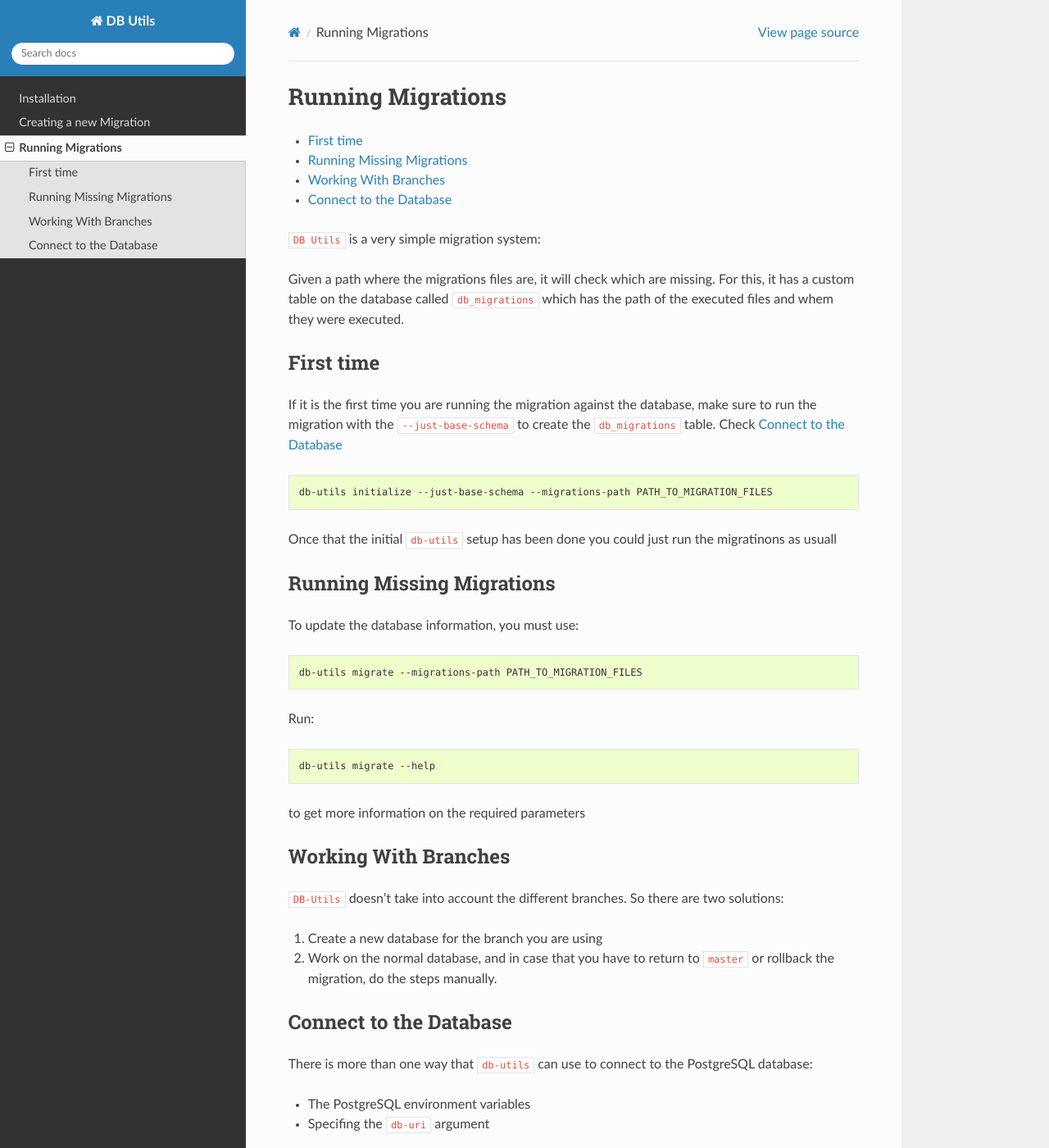
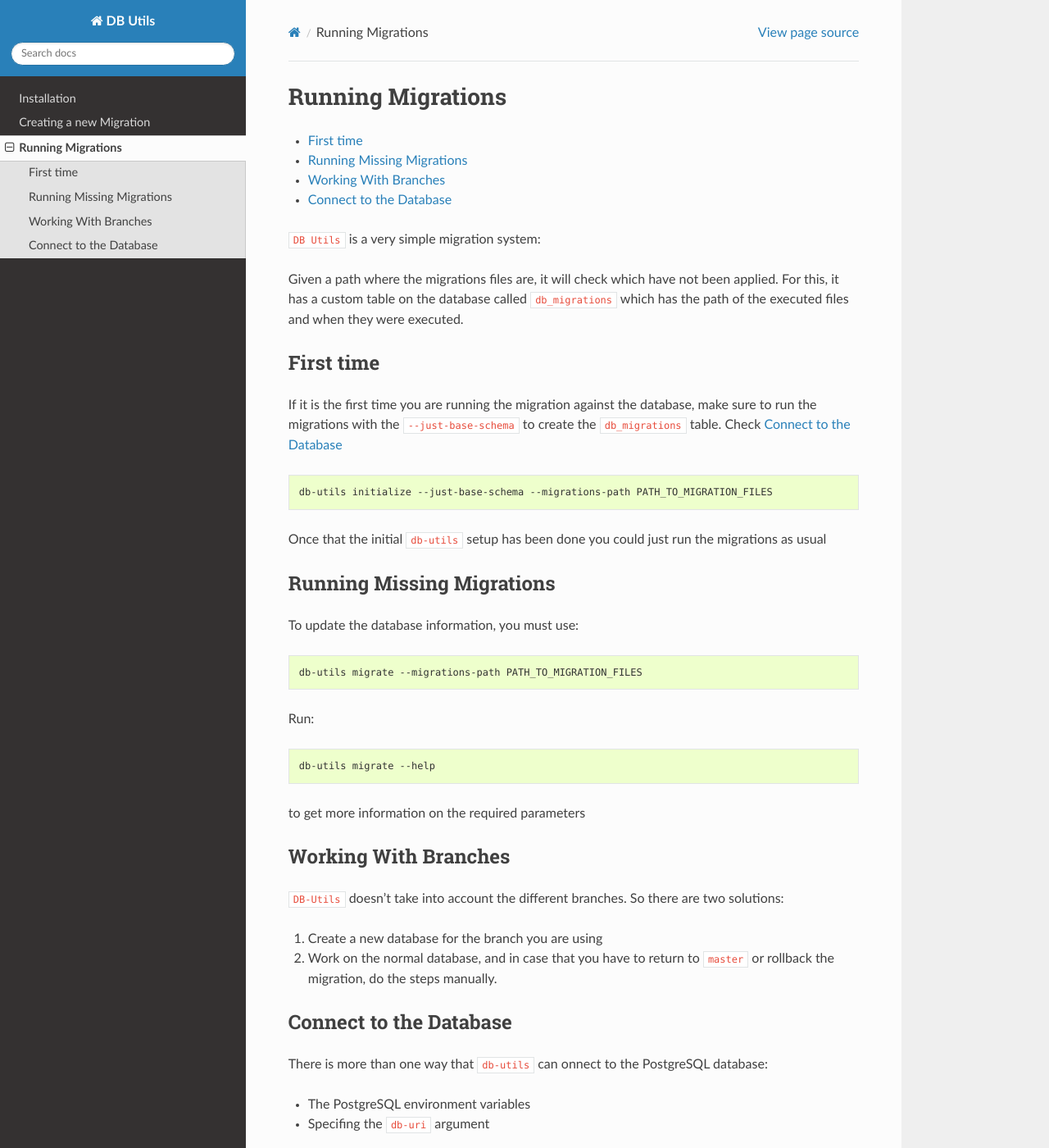
Before and after one commit to jampp/db-utils, a Sphinx documentation site: the page built from docs/running_migration.rst, in a window 1280 px wide and 1400 px high. Shown: the whole window at 82% size. Built offline with Sphinx 7.4.7 and the Read the Docs theme 2.0.0, drawn with Linux system fonts in a browser that asks for light colours; some of the changed text lies outside the part shown.

Commit message:
CORE-2689: English typos

```diff
--- a/docs/running_migration.rst
+++ b/docs/running_migration.rst
@@ -7,15 +7,15 @@
 
 ``DB Utils`` is a very simple migration system:
 
-Given a path where the migrations files are, it will check which are missing. For this,
-it has a custom table on the database called ``db_migrations`` which has the path of
-the executed files and whem they were executed.
+Given a path where the migrations files are, it will check which have not been
+applied. For this, it has a custom table on the database called ``db_migrations``
+which has the path of the executed files and when they were executed.
 
 First time
 ==========
 
 If it is the first time you are running the migration against the database,
-make sure to run the migration with the ``--just-base-schema`` to create the ``db_migrations``
+make sure to run the migrations with the ``--just-base-schema`` to create the ``db_migrations``
 table. Check :ref:`connect_to_the_database`
 
 .. code-block:: console
@@ -24,7 +24,7 @@
 
 
 Once that the initial ``db-utils`` setup has been done you could just run the
-migratinons as usuall
+migrations as usual
 
 Running Missing Migrations
 ==========================
@@ -60,13 +60,13 @@
 Connect to the Database
 =======================
 
-There is more than one way that ``db-utils`` can use to connect to the
+There is more than one way that ``db-utils`` can onnect to the
 PostgreSQL database:
 
 - The PostgreSQL environment variables
 - Specifing the ``db-uri`` argument
 
-In both cases, you can read more information about this using ``--help``
+In both cases, you can read more information about this using the ``--help``
 parameter. For example:
 
 .. code-block:: console
```
Also changed, not shown: docs/creating_migration.rst (+4 -4 lines).
